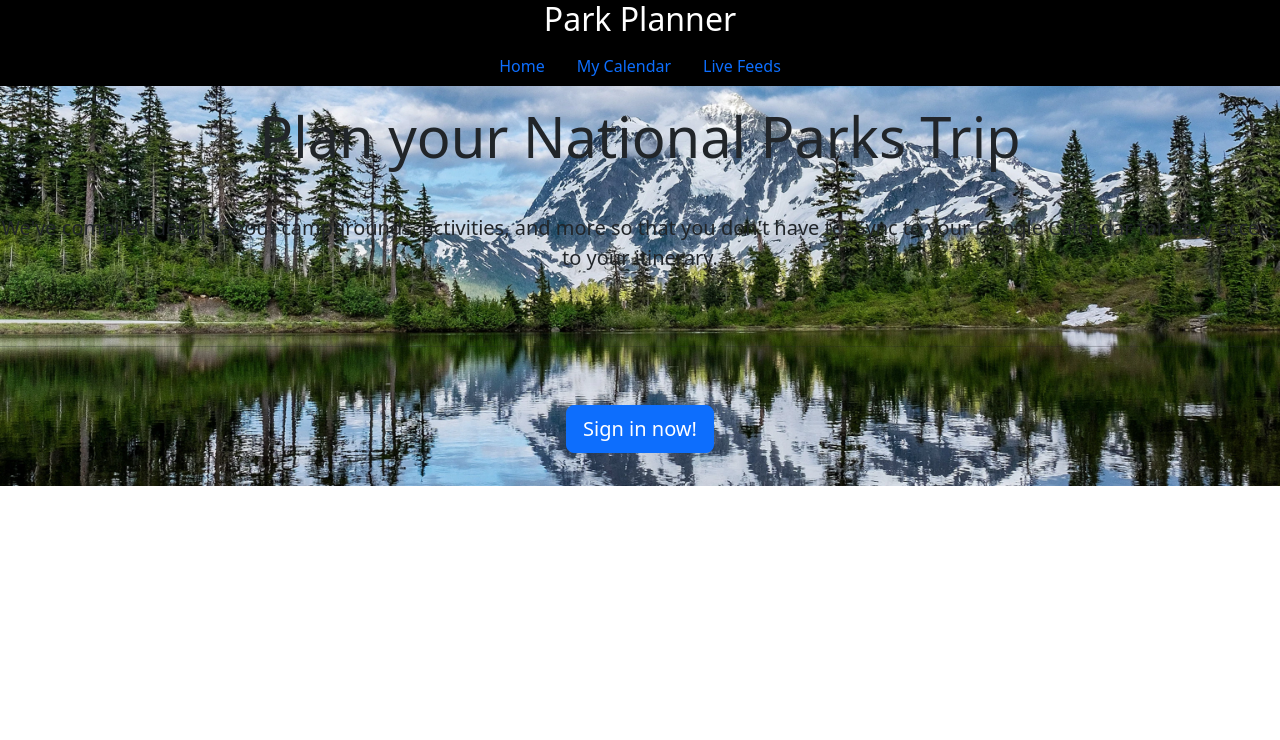
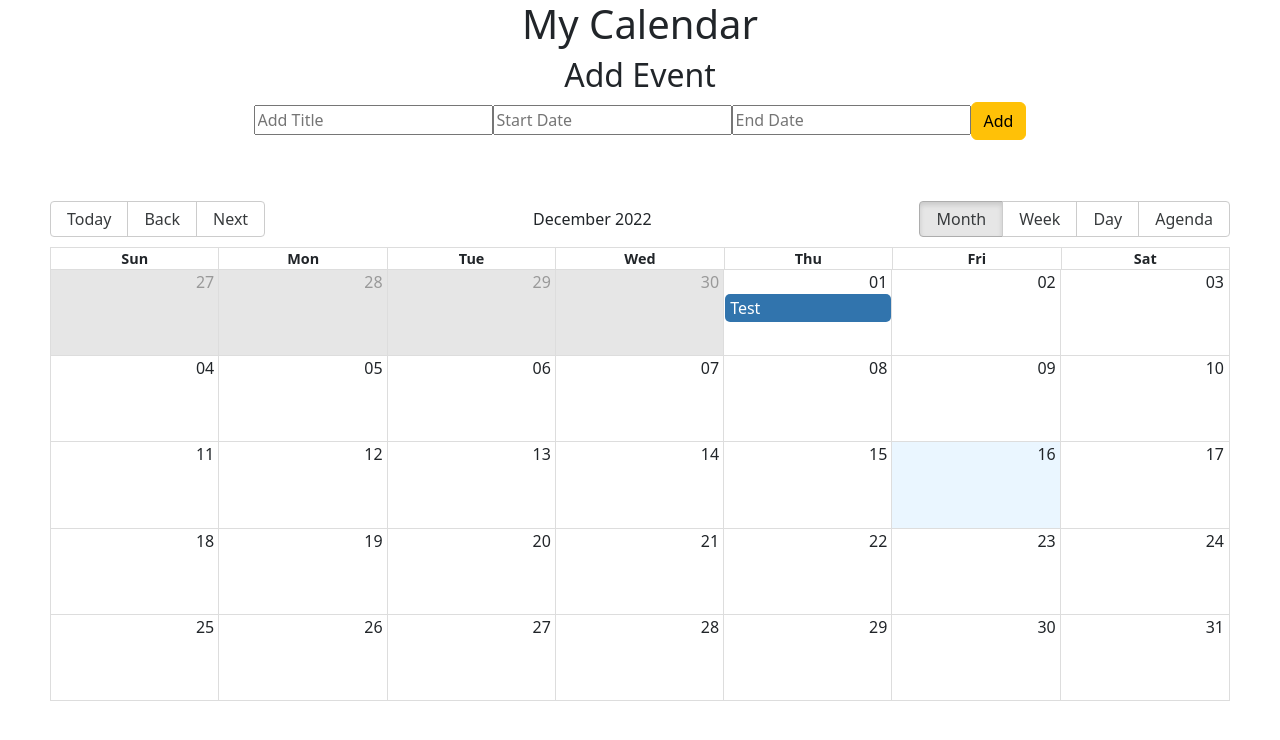
Before and after one commit to anniearcher123/Park-Pioneer, a React (Create React App) app in the folder Capstone/: page /calendar in a window 1280 px wide. Shown: the top 740 px of the page. Built offline with nearby package versions, Linux system fonts and the light colour scheme.

Commit message:
Calendar created + Context Api Implemented

```diff
--- a/Capstone/package.json
+++ b/Capstone/package.json
@@ -6,8 +6,13 @@
     "@testing-library/jest-dom": "^5.16.5",
     "@testing-library/react": "^13.4.0",
     "@testing-library/user-event": "^13.5.0",
+    "date-fns": "^2.29.3",
     "react": "^18.2.0",
+    "react-big-calendar": "^1.5.2",
+    "react-datepicker": "^4.8.0",
+    "react-datetime-picker": "^4.1.1",
     "react-dom": "^18.2.0",
+    "react-router-dom": "^6.4.4",
     "react-scripts": "5.0.1",
     "react-slick": "^0.29.0",
     "slick-carousel": "^1.8.1",
--- a/Capstone/src/App.js
+++ b/Capstone/src/App.js
@@ -1,12 +1,24 @@
-import React from 'react';
+import React, {useState} from 'react';
 import './App.css';
 import Header from './containers/header-component';
+import MyCalendar from './containers/calendar';
+import { BrowserRouter, Routes, Route } from "react-router-dom";
+import { AppContext} from "./context/context";
+import 'bootstrap/dist/css/bootstrap.min.css';
 
 function App() {
+  const [Events, SetEvents] = useState([])
+  const [isLoggedIn, SetIsLoggedIn] = useState(false);
+
   return (
-    <div>
-      <Header />
-    </div>
+    <AppContext.Provider value={{Events, SetEvents, isLoggedIn, SetIsLoggedIn}}>
+      <BrowserRouter>
+        <Routes>
+            <Route path="/" element={<Header/>}/>
+            <Route path="/calendar" element={<MyCalendar/>} />
+        </Routes>
+      </BrowserRouter>
+    </AppContext.Provider>
   );
 }
 
--- a/Capstone/src/containers/calendar.js
+++ b/Capstone/src/containers/calendar.js
@@ -0,0 +1,112 @@
+import format from "date-fns/format";
+import getDay from "date-fns/getDay";
+import parse from "date-fns/parse";
+import startOfWeek from "date-fns/startOfWeek";
+import React, { useState } from "react";
+import { Calendar, dateFnsLocalizer } from "react-big-calendar";
+import "react-big-calendar/lib/css/react-big-calendar.css";
+import DatePicker from "react-datepicker";
+import "react-datepicker/dist/react-datepicker.css";
+import { AppContext } from "../context/context";
+
+const locales = {
+    "en-US": require("date-fns/locale/en-US"),
+};
+const localizer = dateFnsLocalizer({
+    format,
+    parse,
+    startOfWeek,
+    getDay,
+    locales,
+});
+
+const events = [
+    {
+        title: "Test",
+        start: new Date(2022, 11, 1, 1, 0, 0),
+        end: new Date(2022, 11, 1, 10, 3,0)
+    },
+    {
+        title: "Vacation",
+        start: new Date(2022, 6, 7),
+        end: new Date(2022, 6, 10),
+    },
+    {
+        title: "Conference",
+        start: new Date(2022, 6, 20),
+        end: new Date(2022, 6, 23),
+    },
+];
+
+function MyCalendar() {
+    const [newEvent, setNewEvent] = useState({ title: "", start: "", end: "" });
+    const [allEvents, setAllEvents] = useState(events);
+
+    function handleAddEvent() {
+
+        for (let i=0; i<allEvents.length; i++){
+
+            const d1 = new Date (allEvents[i].start);
+            const d2 = new Date(newEvent.start);
+            const d3 = new Date(allEvents[i].end);
+            const d4 = new Date(newEvent.end);
+
+             if (
+              ( (d1  <= d2) && (d2 <= d3) ) || ( (d1  <= d4) &&
+                (d4 <= d3) )
+              )
+            {
+                alert("Times Overlapping");
+                break;
+             }
+
+        }
+
+
+        setAllEvents([...allEvents, newEvent]);
+        console.log(allEvents)
+    }
+
+    return (
+        <div className="text-center">
+            <h1>My Calendar</h1>
+            <h2>Add Event</h2>
+            <div className="d-flex">
+                <div className="col">
+                    <input type="text" require className="" placeholder="Add Title" value={newEvent.title} onChange={(e) => setNewEvent({ ...newEvent, title: e.target.value })} />
+
+                    <DatePicker
+                        popperPlacement="bottom position-absolute"
+                        placeholderText="Start Date"
+                        selected={newEvent.start}
+                        onChange={(start) => setNewEvent({ ...newEvent, start })}
+                        showTimeSelect
+                        timeFormat="HH:mm"
+                        timeIntervals={20}
+                        timeCaption="time"
+                        dateFormat="MMMM d, yyyy h:mm aa"/>
+
+                    <DatePicker
+                        popperPlacement="bottom position-absolute"
+                        className="mb-3"
+                        popperClassName=""
+                        placeholderText="End Date"
+                        selected={newEvent.end}
+                        onChange={(end) => setNewEvent({ ...newEvent, end })}
+                        showTimeSelect
+                        timeFormat="HH:mm"
+                        timeIntervals={20}
+                        timeCaption="time"
+                        dateFormat="MMMM d, yyyy h:mm aa"/>
+
+                    <button className="btn btn-warning" type="submit" onClick={handleAddEvent}>
+                        Add
+                    </button>
+                </div>
+            </div>
+            <Calendar localizer={localizer} events={allEvents} startAccessor="start" endAccessor="end" style={{ height: 500, margin: "50px" }} />
+        </div>
+    );
+}
+
+export default MyCalendar;
--- a/Capstone/src/containers/header-component.js
+++ b/Capstone/src/containers/header-component.js
@@ -1,7 +1,12 @@
-import React from 'react';
-
+import React, {useContext, useEffect} from 'react';
+import { AppContext } from '../context/context';
+import { NavLink } from 'react-router-dom';
 
 const Header = () => {
+    const {isLoggedIn, SetIsLoggedIn} = useContext(AppContext);
+    function login(){
+        SetIsLoggedIn(true)
+    }
 
     return(
         <div>
@@ -12,21 +17,22 @@ const Header = () => {
                         <a className="nav-link" to="/">Home</a>
                     </li>
                     <li className="nav-item">
-                        <a className="nav-link" href="#">My Calendar</a>
+                        <NavLink className="nav-link" href="/calendar">My Calendar</NavLink>
                     </li>
                     <li className="nav-item">
                         <a className="nav-link" to="/discover">Live Feeds</a>
                     </li>
                 </ul>
             </div>
+            {isLoggedIn ? null :
                 <div className="jumbotron">
                     <h1 className="display-4">Plan your National Parks Trip</h1>
                     <p className="lead">We've compiled details about campgrounds, activities, and more so that you don't have to. Sync to your Google Calendar for easy access to your itinerary.</p>
                     <hr className="my-4"/>
                     <p className="lead">
-                    <a className="btn btn-primary btn-lg" href="#" role="button">Sign in now!</a>
+                        <button className="btn btn-primary btn-lg" href="#" role="button" onClick={login}>Sign in now!</button>
                     </p>
-            </div>
+                </div>}
         </div>
     )
 
--- /dev/null
+++ b/Capstone/src/context/context.js
@@ -0,0 +1,3 @@
+import { createContext } from "react";
+
+export const AppContext = createContext({});
```
Also changed, not shown: 1 other file (tests, documents, lock files or other folders). Lines whose indentation alone changed are shown as unchanged.
